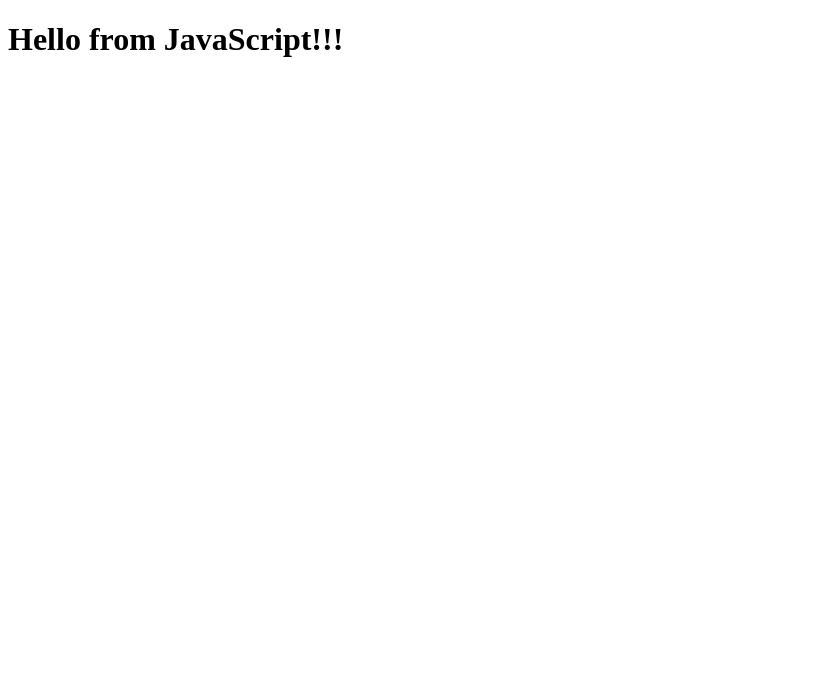
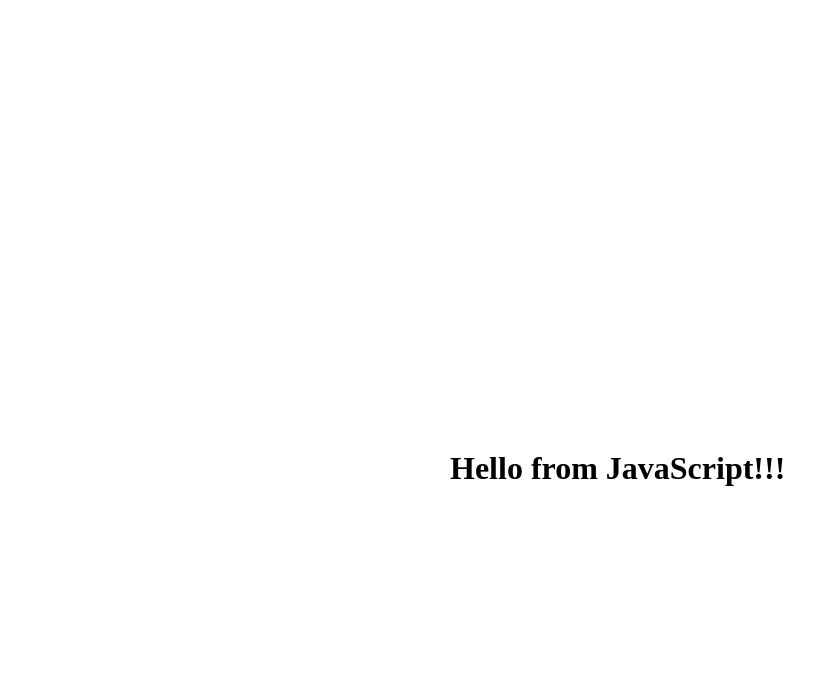
Before and after one commit to ufa1971/git-course, a plain HTML site: page index.html in a window 1280 px wide. Shown: the whole page, without its empty margins (0-838 px from the left). Drawn offline with Linux system fonts and the light colour scheme.

Commit message:
Система управления версиями первый коммит

```diff
--- a/index.html
+++ b/index.html
@@ -6,8 +6,8 @@
     <title>Git Course</title>
     <style>
         * {
-            margin: 100;
-            padding: 50;
+            margin: 100px;
+            padding: 50px;
 
         }
     </style>
```
